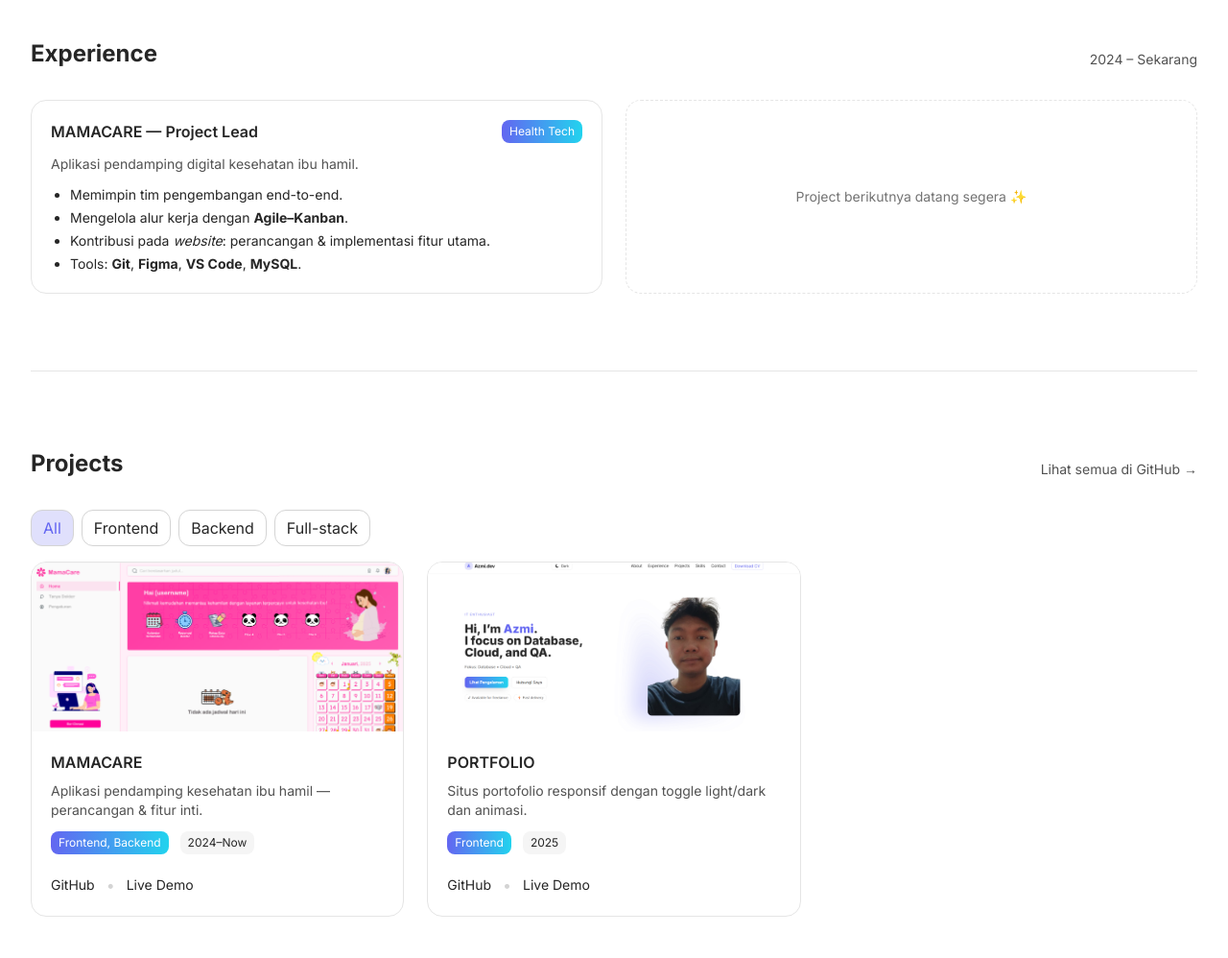
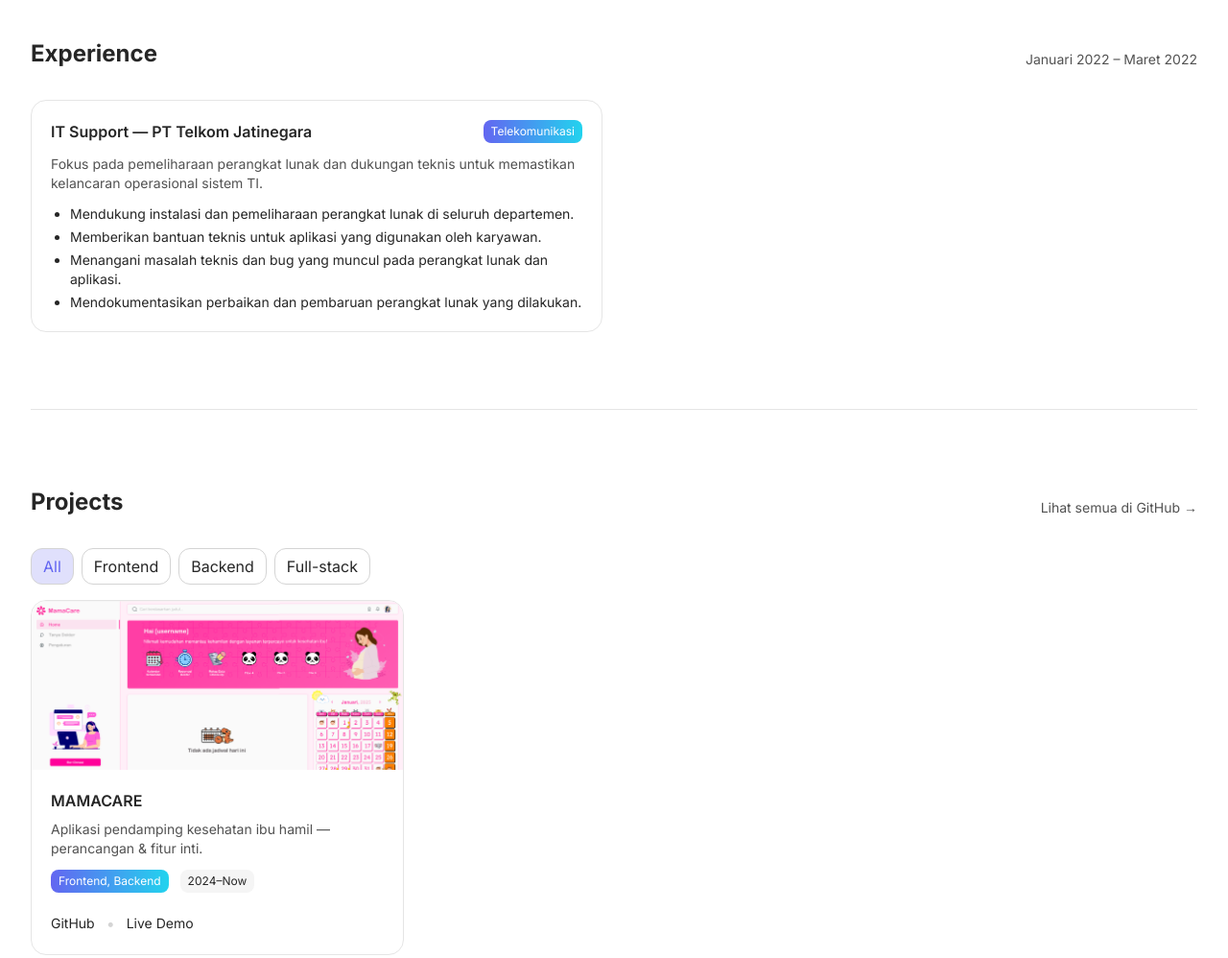
Before and after one commit to Azmi-Student/Portfolio, a plain HTML site: page index.html in a window 1280 px wide. Shown: the part 1580-2578 px from the top of the page at 96% size. Drawn offline with nearby package versions, Linux system fonts and the light colour scheme.

Commit message:
Portfolio

```diff
--- a/index.html
+++ b/index.html
@@ -151,7 +151,8 @@
         </li>
         <li>
           <a class="px-3 py-1.5 rounded-lg border border-brand/40 text-brand hover:bg-gradient-to-r hover:from-brand/10 hover:to-cyan-400/10 transition ease-in-out duration-500"
-            href="https://drive.google.com/file/d/1aCs2dNRg-Knl7yRPvwKWTtDGZy6PT6dU/view?usp=sharing" target="_blank" rel="noopener">Lihat CV Saya</a>
+            href="https://drive.google.com/file/d/1X_qPwoNIEDIlWnNf2unEdBWvwVUjVajb/view?usp=sharing" target="_blank"
+            rel="noopener">Lihat CV Saya</a>
         </li>
 
         <!-- Theme Toggle for Desktop -->
@@ -190,7 +191,8 @@
         </li>
         <li>
           <a class="inline-block mt-2 px-3 py-1.5 rounded-lg border border-brand/40 text-brand hover:bg-gradient-to-r hover:from-brand/10 hover:to-cyan-400/10 transition ease-in-out duration-500"
-            href="https://drive.google.com/file/d/1aCs2dNRg-Knl7yRPvwKWTtDGZy6PT6dU/view?usp=sharingf" target="_blank" rel="noopener">Lihat CV Saya</a>
+            href="https://drive.google.com/file/d/1X_qPwoNIEDIlWnNf2unEdBWvwVUjVajb/view?usp=sharing" target="_blank"
+            rel="noopener">Lihat CV Saya</a>
         </li>
       </ul>
     </div>
@@ -237,7 +239,7 @@
             class="absolute -inset-1 rounded-2xl bg-gradient-to-tr from-brand/20 via-transparent to-cyan-300/0 blur-2xl">
           </div>
           <div class="relative flex justify-center md:justify-end md:pr-6">
-            <img src="assets/azmi.png" alt="Foto Azmi — IT Enthusiast"
+            <img src="assets/images/azmi.png" alt="Foto Azmi — IT Enthusiast"
               class="w-72 h-96 md:w-[24rem] md:h-[30rem] object-cover rounded-2xl transition duration-500 ml-0 md:ml-12 hover:scale-[1.02] hover:shadow-[0_8px_28px_-8px_rgba(99,102,241,.35)]"
               width="384" height="480" loading="eager" decoding="async" />
           </div>
@@ -262,8 +264,10 @@
             <span
               class="absolute left-0 top-1 inline-flex h-7 w-7 items-center justify-center rounded-full bg-brand/20 text-brand">📚</span>
             <div class="rounded-2xl border border-neutral-200 dark:border-neutral-800 p-4">
-          Sebagai mahasiswa, saya sangat tertarik untuk mendalami dunia <strong>Database</strong>, khususnya dalam penggunaan
-          <strong>SQL</strong> untuk manajemen dan pengolahan data. Saya belajar dasar-dasar seperti query, optimasi,
+              Sebagai mahasiswa, saya sangat tertarik untuk mendalami dunia <strong>Database</strong>, khususnya dalam
+              penggunaan
+              <strong>SQL</strong> untuk manajemen dan pengolahan data. Saya belajar dasar-dasar seperti query,
+              optimasi,
               dan normalisasi untuk membuat sistem database yang efisien.
             </div>
           </li>
@@ -271,7 +275,8 @@
             <span
               class="absolute left-0 top-1 inline-flex h-7 w-7 items-center justify-center rounded-full bg-brand/20 text-brand">💻</span>
             <div class="rounded-2xl border border-neutral-200 dark:border-neutral-800 p-4">
-          Dalam bidang <strong>Cloud Computing</strong>, saya sedang mempelajari konsep dasar tentang infrastruktur cloud
+              Dalam bidang <strong>Cloud Computing</strong>, saya sedang mempelajari konsep dasar tentang infrastruktur
+              cloud
               dan bagaimana menggunakan platform seperti <strong>AWS</strong> dan <strong>Google Cloud</strong> untuk
               merancang aplikasi yang dapat diskalakan dan mudah diakses.
             </div>
@@ -280,7 +285,8 @@
             <span
               class="absolute left-0 top-1 inline-flex h-7 w-7 items-center justify-center rounded-full bg-brand/20 text-brand">🧪</span>
             <div class="rounded-2xl border border-neutral-200 dark:border-neutral-800 p-4">
-          Saya juga sedang mengembangkan keterampilan di bidang <strong>Quality Assurance (QA)</strong>, dengan fokus pada
+              Saya juga sedang mengembangkan keterampilan di bidang <strong>Quality Assurance (QA)</strong>, dengan
+              fokus pada
               <strong>pengujian API</strong> menggunakan alat seperti <strong>Postman</strong>. Saya belajar bagaimana
               melakukan pengujian otomatisasi dan memastikan API berjalan dengan baik sebelum diterapkan dalam aplikasi.
             </div>
@@ -289,8 +295,10 @@
             <span
               class="absolute left-0 top-1 inline-flex h-7 w-7 items-center justify-center rounded-full bg-brand/20 text-brand">🚀</span>
             <div class="rounded-2xl border border-neutral-200 dark:border-neutral-800 p-4">
-          Di sisi <strong>DevOps</strong>, saya mempelajari dasar-dasar menggunakan alat seperti <strong>Docker</strong> untuk
-          membuat aplikasi lebih portabel dan mudah di-deploy. Saya juga tertarik dengan konsep <strong>CI/CD</strong> untuk
+              Di sisi <strong>DevOps</strong>, saya mempelajari dasar-dasar menggunakan alat seperti
+              <strong>Docker</strong> untuk
+              membuat aplikasi lebih portabel dan mudah di-deploy. Saya juga tertarik dengan konsep
+              <strong>CI/CD</strong> untuk
               meningkatkan efisiensi dalam pengembangan perangkat lunak.
             </div>
           </li>
@@ -298,8 +306,10 @@
             <span
               class="absolute left-0 top-1 inline-flex h-7 w-7 items-center justify-center rounded-full bg-brand/20 text-brand">🖥️</span>
             <div class="rounded-2xl border border-neutral-200 dark:border-neutral-800 p-4">
-          Sebelumnya, saya telah mempelajari beberapa bahasa pemrograman seperti <strong>PHP</strong>, <strong>Java</strong>, dan
-          <strong>Python</strong>, yang menjadi dasar untuk mengembangkan aplikasi dan memahami logika pemrograman. Saya terus
+              Sebelumnya, saya telah mempelajari beberapa bahasa pemrograman seperti <strong>PHP</strong>,
+              <strong>Java</strong>, dan
+              <strong>Python</strong>, yang menjadi dasar untuk mengembangkan aplikasi dan memahami logika pemrograman.
+              Saya terus
               memperdalam keterampilan saya di bidang ini sambil mengembangkan kemampuan saya di bidang lainnya.
             </div>
           </li>
@@ -312,10 +322,10 @@
     <section id="experience" class="py-14 md:py-20">
       <div class="flex items-end justify-between gap-4 mb-8" data-reveal>
         <h2 class="text-2xl font-bold">Experience</h2>
-        <span class="text-sm text-neutral-600 dark:text-neutral-400">2024 – Sekarang</span>
+        <span class="text-sm text-neutral-600 dark:text-neutral-400">Januari 2022 – Maret 2022</span>
       </div>
       <div class="grid sm:grid-cols-2 gap-6">
-        <!-- MAMACARE Card -->
+        <!-- IT Support di PT Telkom Jatinegara -->
         <article
           class="group rounded-2xl border border-neutral-200 overflow-hidden dark:border-neutral-800 transition ease-in-out duration-500 hover:shadow-xl hover:border-brand/40 hover:scale-[1.01]"
           data-reveal>
@@ -323,39 +333,26 @@
             <div class="flex items-center justify-between">
               <h3
                 class="font-semibold transition ease-in-out duration-500 group-hover:text-transparent group-hover:bg-clip-text group-hover:bg-gradient-to-r group-hover:from-brand group-hover:to-cyan-400">
-                MAMACARE — Project Lead
+                IT Support — PT Telkom Jatinegara
               </h3>
-              <span class="text-xs rounded-lg text-white px-2 py-1 bg-gradient-to-r from-brand to-cyan-400">Health
-                Tech</span>
+              <span
+                class="text-xs rounded-lg text-white px-2 py-1 bg-gradient-to-r from-brand to-cyan-400">Telekomunikasi</span>
             </div>
             <p class="text-sm text-neutral-600 dark:text-neutral-400">
-              Aplikasi pendamping digital kesehatan ibu hamil.
+              Fokus pada pemeliharaan perangkat lunak dan dukungan teknis untuk memastikan kelancaran operasional sistem
+              TI.
             </p>
             <ul class="list-disc pl-5 space-y-1 text-sm">
-              <li>Memimpin tim pengembangan end-to-end.</li>
-              <li>
-                Mengelola alur kerja dengan <strong>Agile–Kanban</strong>.
-              </li>
-              <li>
-                Kontribusi pada <em>website</em>: perancangan & implementasi
-                fitur utama.
-              </li>
-              <li>
-                Tools: <strong>Git</strong>, <strong>Figma</strong>,
-                <strong>VS Code</strong>, <strong>MySQL</strong>.
-              </li>
+              <li>Mendukung instalasi dan pemeliharaan perangkat lunak di seluruh departemen.</li>
+              <li>Memberikan bantuan teknis untuk aplikasi yang digunakan oleh karyawan.</li>
+              <li>Menangani masalah teknis dan bug yang muncul pada perangkat lunak dan aplikasi.</li>
+              <li>Mendokumentasikan perbaikan dan pembaruan perangkat lunak yang dilakukan.</li>
             </ul>
           </div>
         </article>
-
-        <!-- Placeholder extra card (optional future project) -->
-        <article
-          class="group rounded-2xl border border-dashed border-neutral-200 dark:border-neutral-800 p-5 flex items-center justify-center text-sm text-neutral-500"
-          data-reveal>
-          Project berikutnya datang segera ✨
-        </article>
       </div>
     </section>
+
     <!-- Projects (Showcase) -->
     <section id="projects" class="py-14 md:py-20 border-t border-neutral-200 dark:border-neutral-900">
       <div class="flex items-end justify-between gap-4 mb-8" data-reveal>
@@ -390,7 +387,7 @@
           class="group rounded-2xl border border-neutral-200 overflow-hidden dark:border-neutral-800 transition ease-in-out duration-500 hover:shadow-xl hover:border-brand/40 hover:scale-[1.01]"
           data-reveal data-tags="frontend,backend">
           <a href="#" class="block" aria-label="MAMACARE">
-            <img src="assets/mamacare.png" alt="Dashboard MAMACARE — halaman beranda"
+            <img src="assets/images/mamacare.png" alt="Dashboard MAMACARE — halaman beranda"
               class="h-44 w-full object-cover object-top transition group-hover:opacity-90" width="800" height="176"
               loading="lazy" decoding="async" />
 
@@ -417,39 +414,6 @@
               rel="noopener">Live Demo</a>
           </div>
         </article>
-
-        <!-- Project: PORTFOLIO (Frontend) -->
-        <article
-          class="group rounded-2xl border border-neutral-200 overflow-hidden dark:border-neutral-800 transition ease-in-out duration-500 hover:shadow-xl hover:border-brand/40 hover:scale-[1.01]"
-          data-reveal data-tags="frontend">
-          <a href="#" class="block" aria-label="PORTFOLIO">
-            <!-- Ganti gambar di sini dengan gambar baru -->
-            <img class="h-44 w-full object-cover transition ease-in-out duration-500 group-hover:opacity-90"
-              src="assets/portofolio.png" alt="Preview Portfolio" width="800" height="176" loading="lazy" />
-            <div class="p-5 space-y-2">
-              <h3
-                class="font-semibold transition ease-in-out duration-500 group-hover:text-transparent group-hover:bg-clip-text group-hover:bg-gradient-to-r group-hover:from-brand group-hover:to-cyan-400">
-                PORTFOLIO
-              </h3>
-              <p class="text-sm text-neutral-600 dark:text-neutral-400">
-                Situs portofolio responsif dengan toggle light/dark dan animasi.
-              </p>
-              <div class="flex items-center gap-3 pt-1">
-                <span
-                  class="text-xs rounded-lg text-white px-2 py-1 bg-gradient-to-r from-brand to-cyan-400">Frontend</span>
-                <span class="text-xs rounded-lg bg-neutral-100 px-2 py-1 dark:bg-neutral-800">2025</span>
-              </div>
-            </div>
-          </a>
-          <div class="px-5 pb-5 flex items-center gap-3">
-            <a class="text-sm hover:text-brand transition ease-in-out duration-500" href="#" target="_blank"
-              rel="noopener">GitHub</a>
-            <span class="text-neutral-300 dark:text-neutral-700">•</span>
-            <a class="text-sm hover:text-brand transition ease-in-out duration-500" href="#" target="_blank"
-              rel="noopener">Live Demo</a>
-          </div>
-        </article>
-
 
       </div>
     </section>
@@ -534,25 +498,25 @@
         <!-- Email Icon -->
         <a href="mailto:muhamad.azmiagil@gmail.com" target="_blank"
           class="flex items-center justify-center w-16 h-16 bg-white text-gray-700 rounded-full shadow-lg hover:bg-blue-600 hover:text-white transition-all duration-300">
-          <img src="assets/gmail.png" alt="Gmail" class="w-8 h-8" />
+          <img src="assets/images/gmail.png" alt="Gmail" class="w-8 h-8" />
         </a>
 
         <!-- GitHub Icon -->
         <a href="https://github.com/Azmi-Student" target="_blank"
           class="flex items-center justify-center w-16 h-16 bg-white text-gray-700 rounded-full shadow-lg hover:bg-gray-800 hover:text-white transition-all duration-300">
-          <img src="assets/github.png" alt="GitHub" class="w-8 h-8" />
+          <img src="assets/images/github.png" alt="GitHub" class="w-8 h-8" />
         </a>
 
         <!-- LinkedIn Icon -->
         <a href="https://www.linkedin.com/in/muhamad-azmi-453658370/" target="_blank"
           class="flex items-center justify-center w-16 h-16 bg-white text-gray-700 rounded-full shadow-lg hover:bg-blue-700 hover:text-white transition-all duration-300">
-          <img src="assets/linkedin.png" alt="LinkedIn" class="w-8 h-8" />
+          <img src="assets/images/linkedin.png" alt="LinkedIn" class="w-8 h-8" />
         </a>
 
         <!-- Instagram Icon -->
         <a href="https://www.instagram.com/azmiii10_" target="_blank"
           class="flex items-center justify-center w-16 h-16 bg-white text-gray-700 rounded-full shadow-lg hover:bg-pink-500 hover:text-white transition-all duration-300">
-          <img src="assets/instagram.png" alt="Instagram" class="w-8 h-8" />
+          <img src="assets/images/instagram.png" alt="Instagram" class="w-8 h-8" />
         </a>
       </div>
 
```
Also changed, not shown: assets/azmi.png (deleted), assets/css/index.css (added), assets/images/azmi.png (added), assets/images/github.png (renamed from assets/github.png), assets/images/gmail.png (renamed from assets/gmail.png), assets/images/instagram.png (renamed from assets/instagram.png), assets/images/linkedin.png (renamed from assets/linkedin.png), assets/images/mamacare.png (renamed from assets/mamacare.png), assets/images/portfolio.png (added), assets/portofolio.png (deleted), assets/portofolio1.png (deleted). Lines whose indentation alone changed are shown as unchanged.
